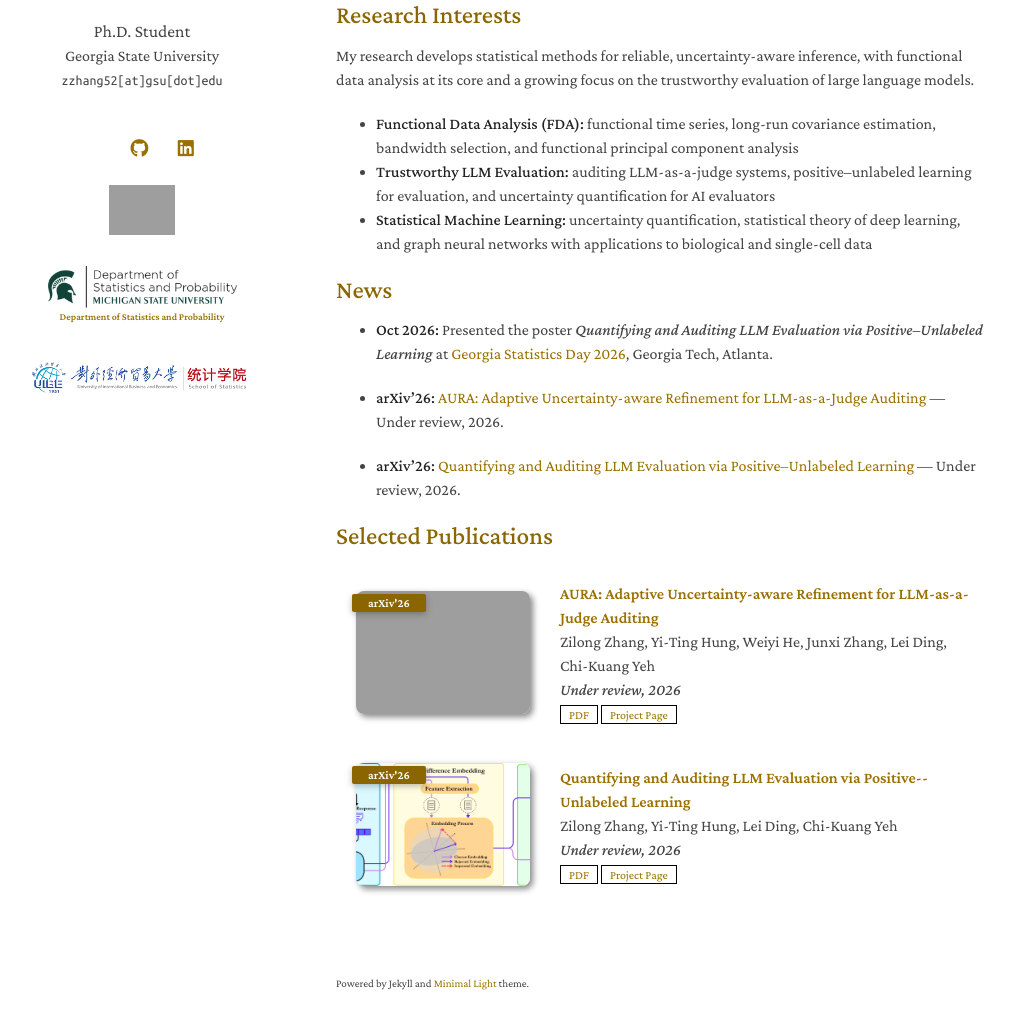
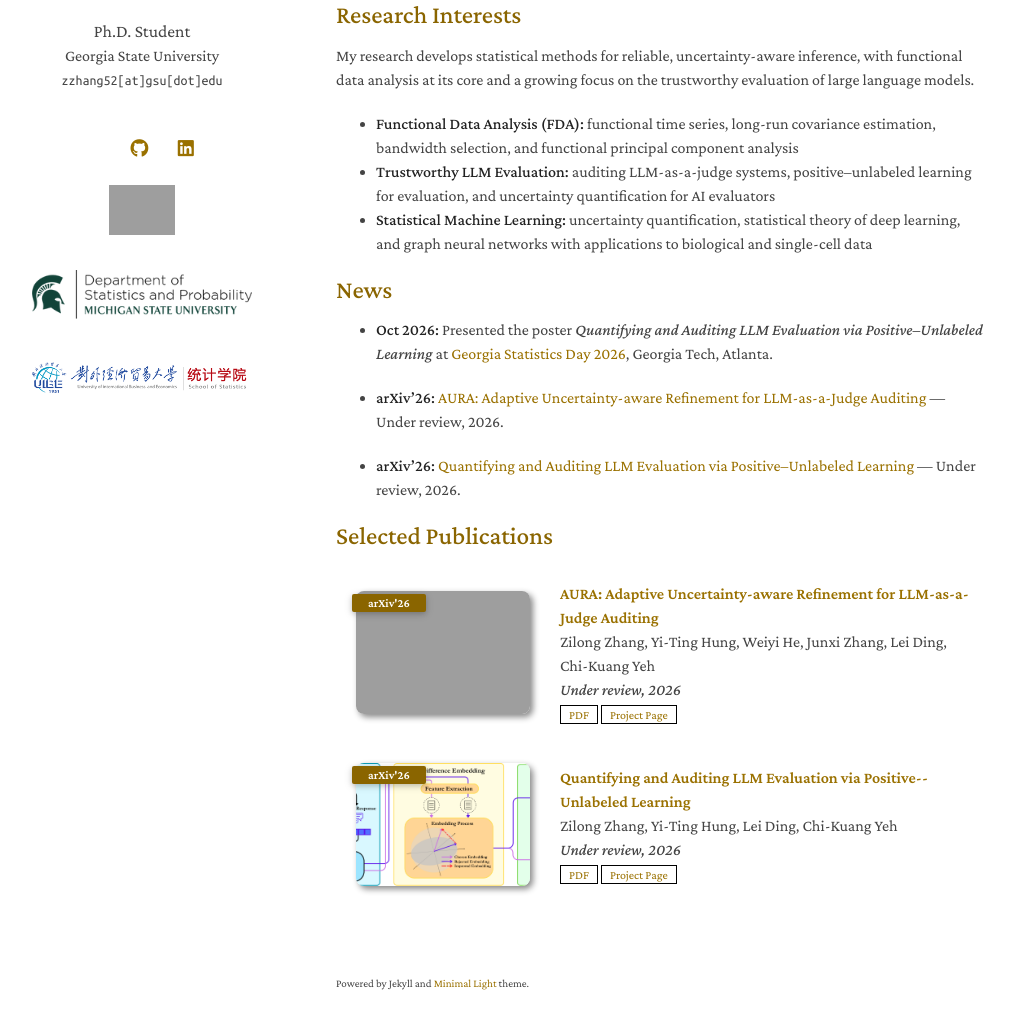
Before and after one commit to zilong7832/zilong7832.github.io, a Jekyll site: the page built from index.md, in a window 1280 px wide and 1359 px high. Shown: the part 295-1324 px from the top of the window, without its empty margins (134-1148 px from the left). Built offline with Jekyll 4.4.1, drawn with Linux system fonts in a browser that asks for light colours; a style sheet for code colours, icons or effects is not loaded; grey boxes are pictures that could not be loaded.

Commit message:
Remove MSU logo caption and enlarge mark

```diff
--- a/_layouts/homepage.html
+++ b/_layouts/homepage.html
@@ -33,7 +33,7 @@
     <link rel="stylesheet" href="{{ '/assets/css/font.css' | relative_url }}">
     {% endif %}
     {% if site.auto_dark_mode %}
-    <link rel="stylesheet" href="{{ '/assets/css/style.css' | relative_url }}?v=7">
+    <link rel="stylesheet" href="{{ '/assets/css/style.css' | relative_url }}?v=8">
     <link rel="stylesheet" href="{{ '/assets/css/publications.css' | relative_url }}">
     {% else %}
     <link rel="stylesheet" href="{{ '/assets/css/style-no-dark-mode.css' | relative_url }}">
@@ -94,7 +94,6 @@
           </a>
           <a class="school-logo school-logo-msu" href="https://msu.edu/" title="Michigan State University">
             <img src="{{ '/assets/img/logo-msu-department.png' | relative_url }}" alt="Michigan State University Department of Statistics and Probability logo" />
-            <span class="school-logo-label">Department of Statistics and Probability</span>
           </a>
           <a class="school-logo school-logo-uibe" href="https://english.uibe.edu.cn/" title="University of International Business and Economics">
             <img src="{{ '/assets/img/logo-uibe-dept.png' | relative_url }}" alt="UIBE School of Statistics logo" />
--- a/_sass/minimal-light.scss
+++ b/_sass/minimal-light.scss
@@ -155,17 +155,8 @@ body {
 }
 
 .school-logo-msu img {
-  max-width: 190px;
-  max-height: 42px;
-}
-
-.school-logo-label {
-  margin-top: 3px;
-  color: #18453b;
-  font-size: 0.62rem;
-  font-weight: 600;
-  line-height: 1.15;
-  text-align: center;
+  max-width: 220px;
+  max-height: 50px;
 }
 
 .school-logo-uibe img {
@@ -187,10 +178,6 @@ body {
 
   .school-link:hover {
     color: #9bd4ff;
-  }
-
-  .school-logo-label {
-    color: #a2c9b9;
   }
 
   .top-nav {
@@ -916,29 +903,27 @@ footer {
 
 // Keep every text link on the same theme palette, including component-specific links.
 html[data-theme="light"] a,
-html[data-theme="light"] .school-logo-label {
+html[data-theme="light"] a {
   color: #9a7100 !important;
 }
 html[data-theme="light"] a:hover {
   color: #6f5000 !important;
 }
 html[data-theme="dark"] a,
-html[data-theme="dark"] .school-logo-label {
+html[data-theme="dark"] a {
   color: #3eb7f0 !important;
 }
 html[data-theme="dark"] a:hover {
   color: #69bfff !important;
 }
 @media (prefers-color-scheme: light) {
-  html:not([data-theme]) a,
-  html:not([data-theme]) .school-logo-label {
+  html:not([data-theme]) a {
     color: #9a7100 !important;
   }
   html:not([data-theme]) a:hover { color: #6f5000 !important; }
 }
 @media (prefers-color-scheme: dark) {
-  html:not([data-theme]) a,
-  html:not([data-theme]) .school-logo-label {
+  html:not([data-theme]) a {
     color: #3eb7f0 !important;
   }
   html:not([data-theme]) a:hover { color: #69bfff !important; }
```
